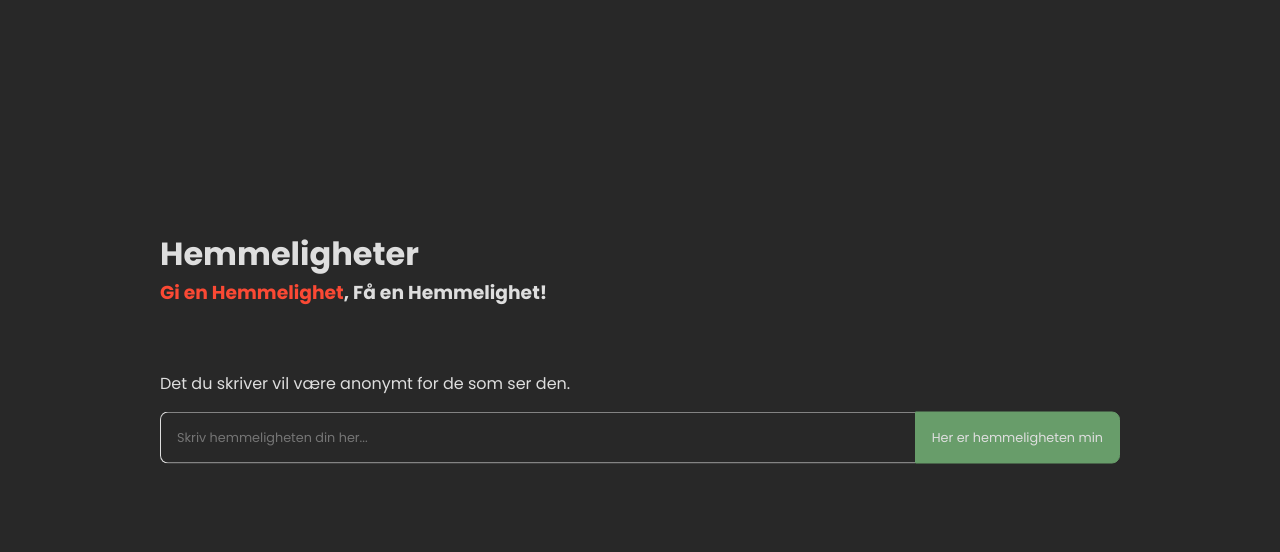
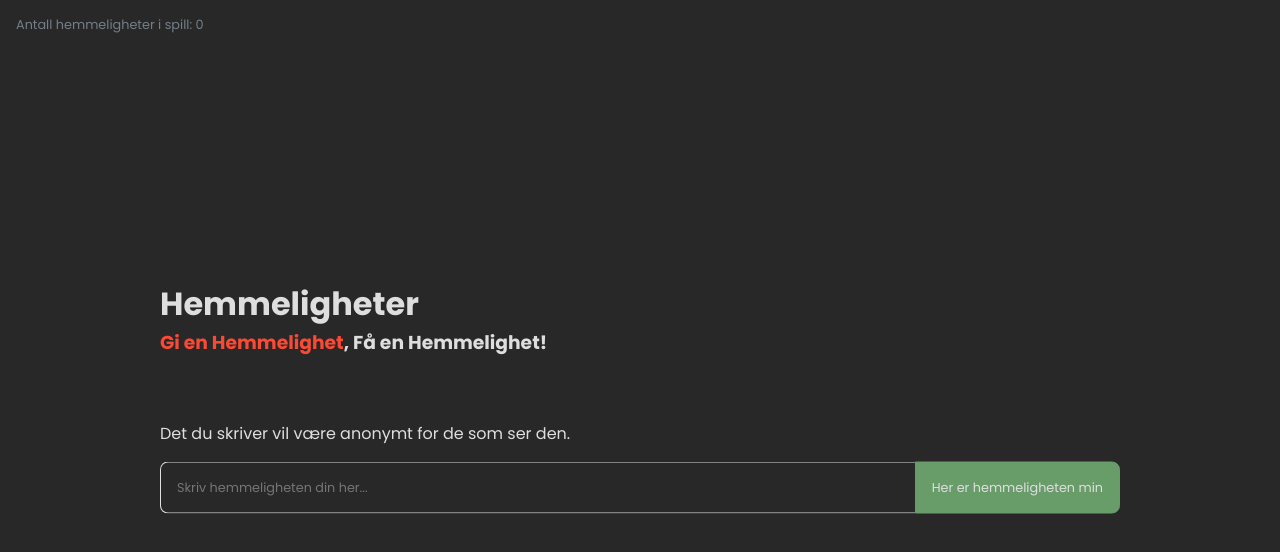
Before and after one commit to jovialen/secret-website, a SvelteKit app: page / in a window 1280 px wide. Shown: the top 552 px of the page. Built offline with nearby package versions, Linux system fonts and the light colour scheme; no server answers; the database is empty.

Commit message:
feat: add secret counter

```diff
--- a/src/lib/secrets.js
+++ b/src/lib/secrets.js
@@ -20,6 +20,11 @@ export async function getRandomSecret() {
 	};
 }
 
+export async function getSecretCount() {
+	let query = await getDocs(secretsCollection);
+	return query.size;
+}
+
 export async function complainSecret(secret) {
 	let secretDoc = doc(secretsCollection, secret.id);
 	let complaints = (await getDoc(secretDoc)).data().complaints + 1;
--- a/src/routes/+page.svelte
+++ b/src/routes/+page.svelte
@@ -1,10 +1,12 @@
 <script>
+  import { onMount } from 'svelte';
   import { fly } from 'svelte/transition';
-  import { addSecret, getRandomSecret, complainSecret } from '$lib/secrets.js';
+  import { addSecret, getRandomSecret, complainSecret, getSecretCount } from '$lib/secrets.js';
 
   import InputForm from './input-form.svelte';
   import SecretReveal from './secret-reveal.svelte';
 
+  let secretCount = "Laster...";
   let revealedSecret = undefined;
 
   async function submit(event) {
@@ -29,7 +31,13 @@
   function reset() {
     revealedSecret = undefined;
   }
+
+  onMount(async () => {
+    secretCount = await getSecretCount();
+  });
 </script>
+
+<p>Antall hemmeligheter i spill: {secretCount}</p>
 
 <main>
   <header>
@@ -54,6 +62,12 @@
 </main>
 
 <style>
+  p {
+    margin: 1rem;
+    font-size: 0.8rem;
+    color: #79838ef0;
+  }
+
   main {
     display: block;
     position: absoulte;
```
